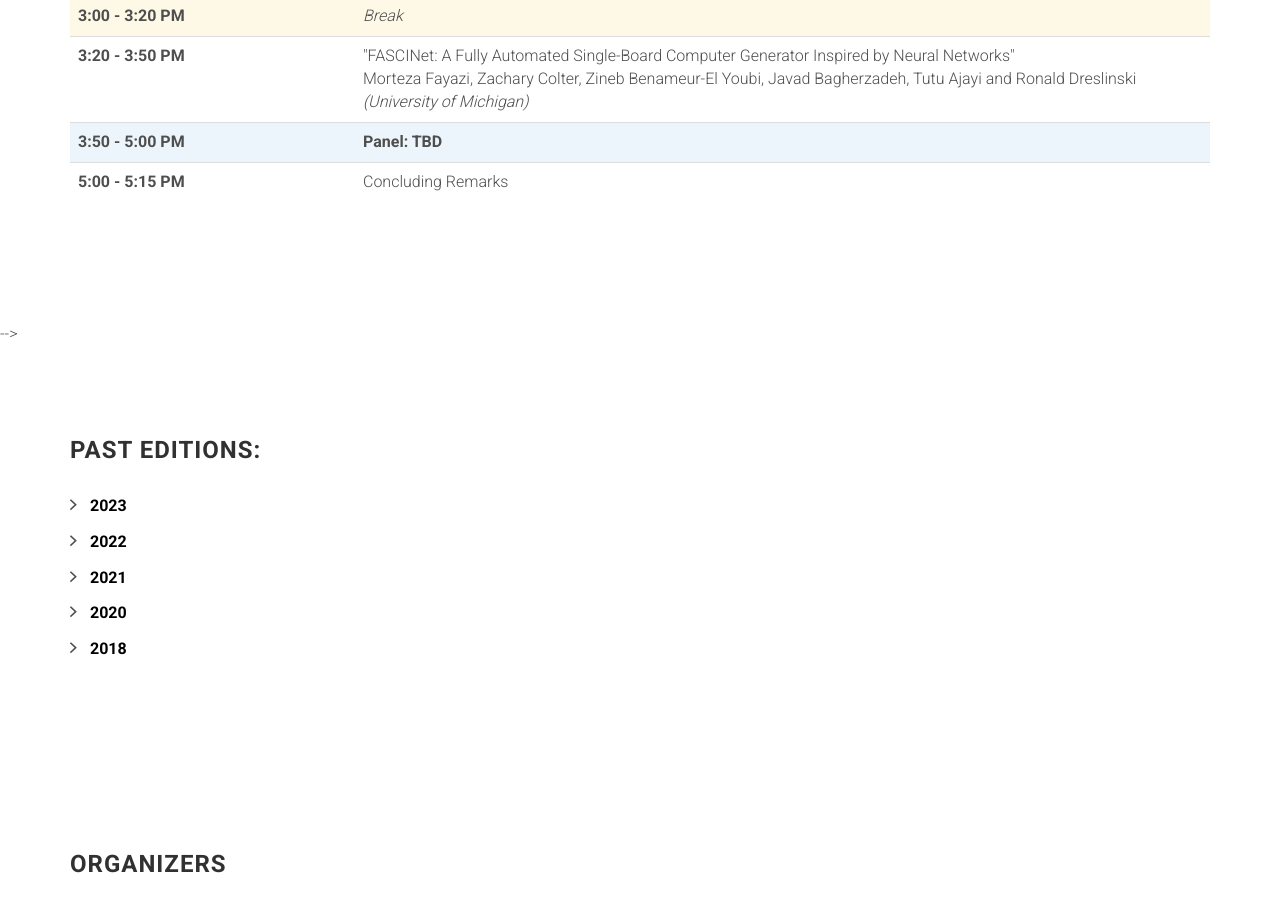
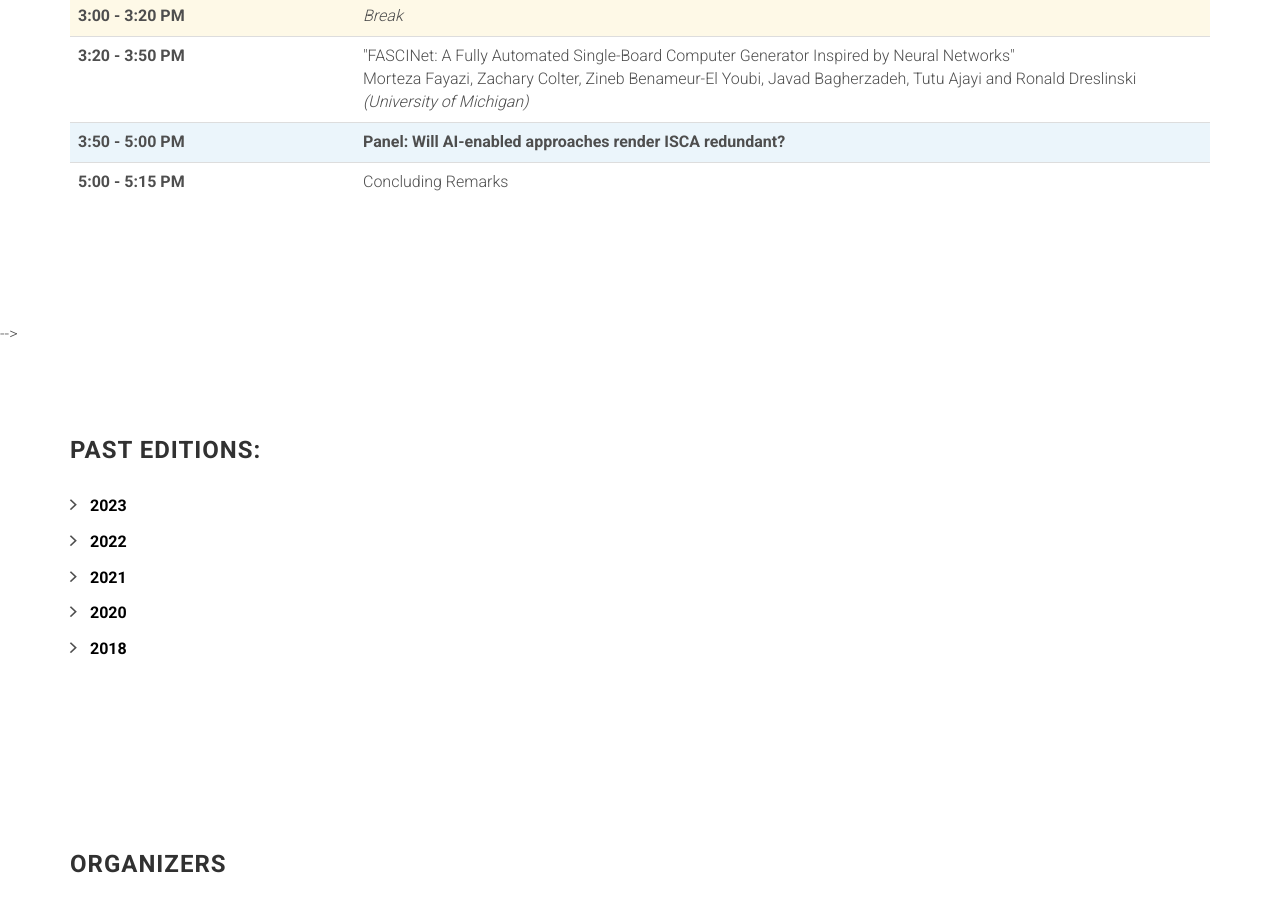
Before and after one commit to augustojv/cogarch-workshop-2024, a website: page index.html in a window 1280 px wide. Shown: the part 4600-5505 px from the top of the page. Drawn offline with Linux system fonts and the light colour scheme; files whose address does not match are found by name.

Commit message:
Panel title

```diff
--- a/index.html
+++ b/index.html
@@ -572,7 +572,7 @@
                         </tr>
                         <tr bgcolor="#EBF5FB">
                           <th scope="row">3:50 - 5:00 PM</th>
-                          <td><strong>Panel: TBD</strong><br>
+                          <td><strong>Panel: Will AI-enabled approaches render ISCA redundant?</strong><br>
 						  </td>
                         </tr>
                         <tr>
```
